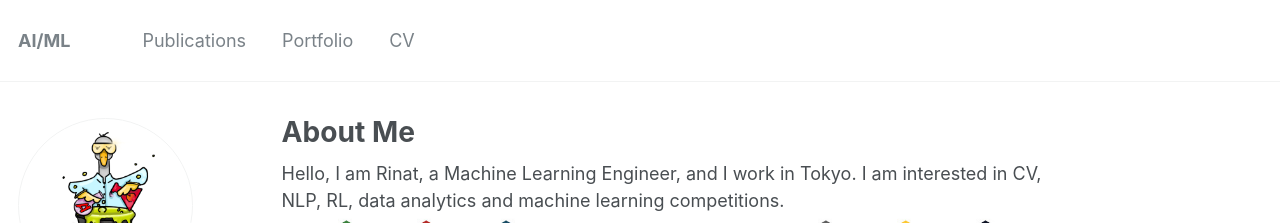
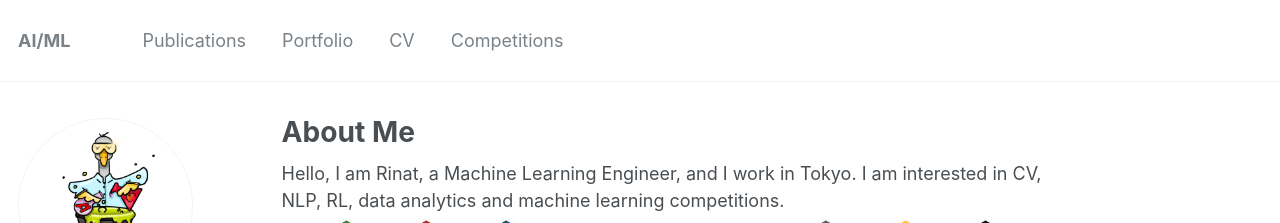
Before and after one commit to Xrenya/xrenya.github.io, a Jekyll site: the page built from _pages/about.md, in a window 1280 px wide. Shown: the top 223 px of the page. Built offline with Jekyll 4.4.1, drawn with Linux system fonts in a browser that asks for light colours.

Commit message:
Update navigation.yml

```diff
--- a/_data/navigation.yml
+++ b/_data/navigation.yml
@@ -8,3 +8,6 @@ main:
 
   - title: "CV"
     url: /cv/
+
+  - title: "Competitions"
+    url: /competitions/
```
